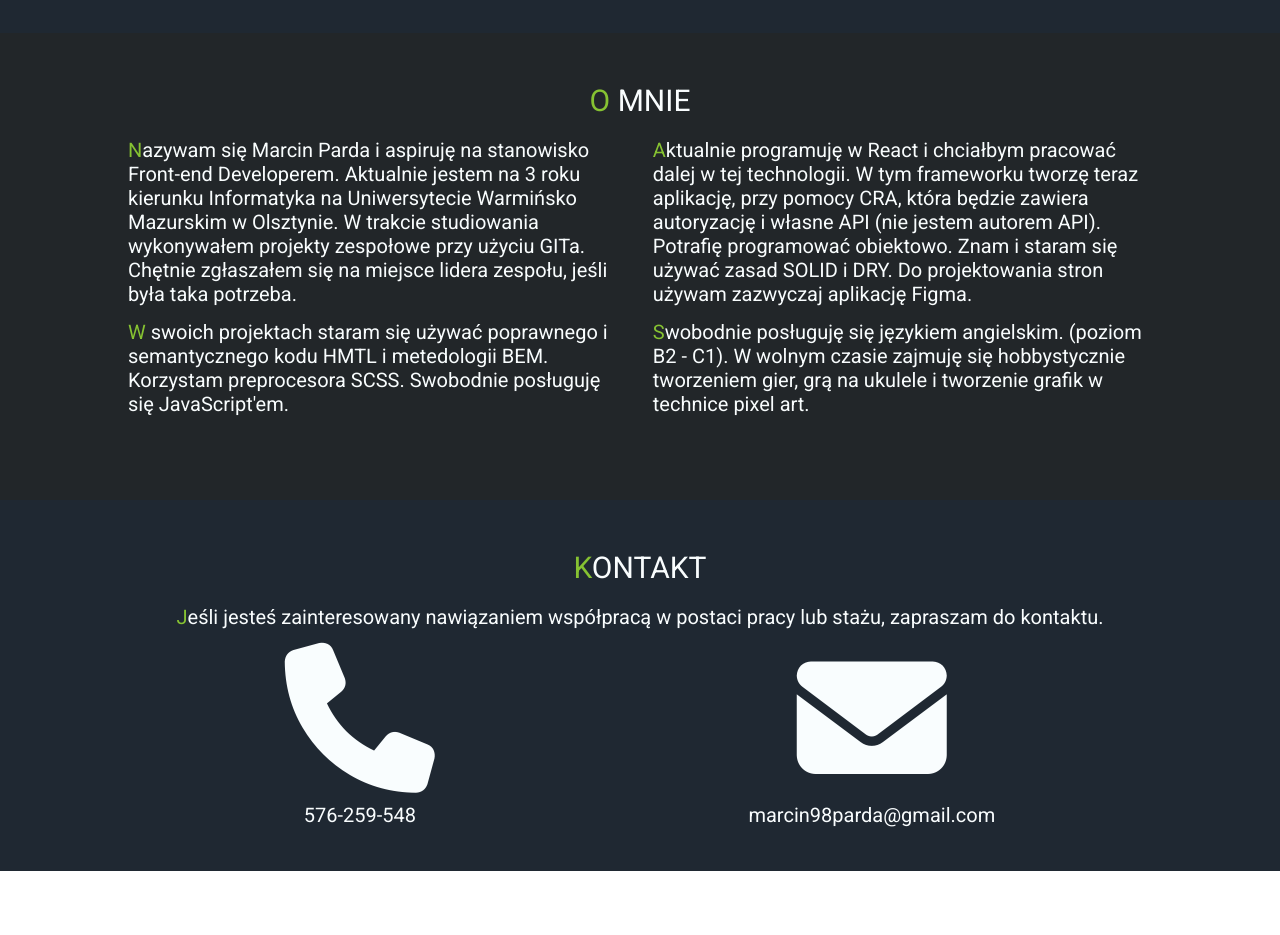
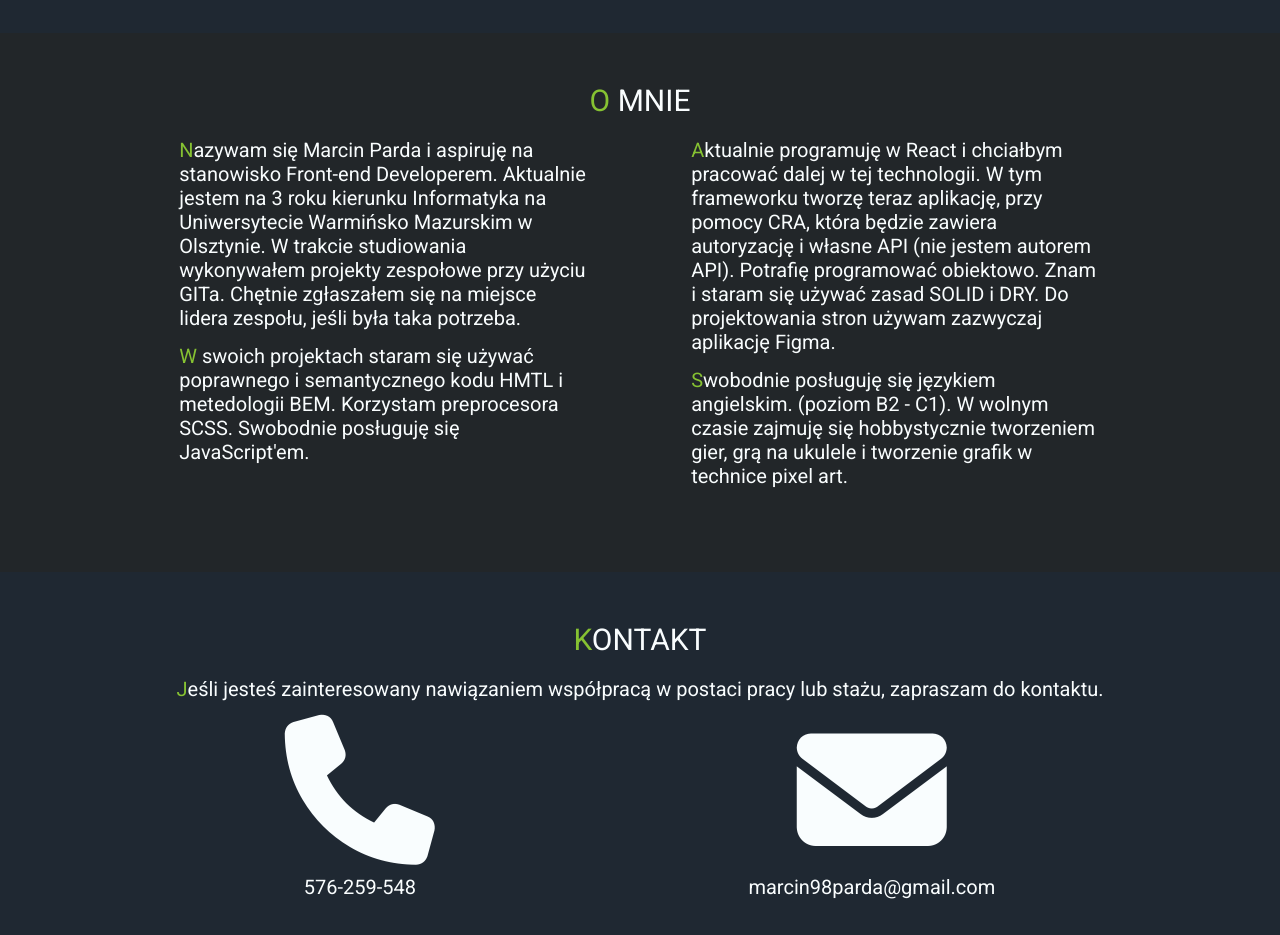
Before and after one commit to MarcinParda/portfolio, a React (Create React App) app: page / in a window 1280 px wide. Shown: the part 2600-3535 px from the top of the page. Before the commit the page ends 3471 px from the top, so only its background shows below. Built offline with nearby package versions, Linux system fonts and the light colour scheme.

Commit message:
change width in about me for 1024p+

```diff
--- a/src/components/sass/about-me.scss
+++ b/src/components/sass/about-me.scss
@@ -23,11 +23,23 @@ section.about-me{
         .container{
             .articles{
                 display: flex;
-                justify-content: space-between;
+                justify-content: space-around;
                 article{
-                    width: 48.75%;
+                    width: 40%;
                 }
             }
         }
     }
 }
+
+@media (min-width: $breakpoint-1024p){
+    .about-me{
+        .container{
+            .articles{
+                article{
+                    width: 33%;
+                }
+            }
+        }
+    }
+}
```
